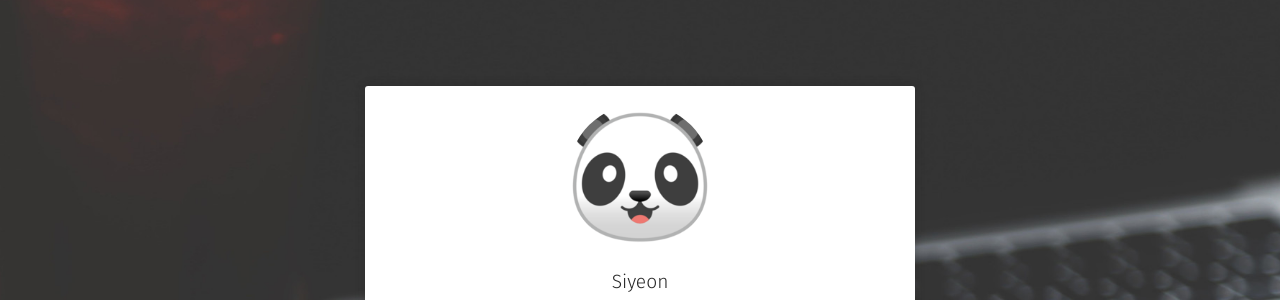
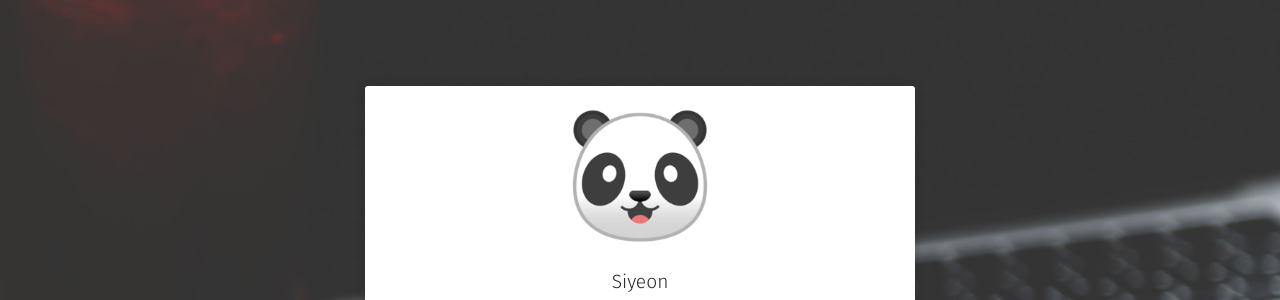
Before and after one commit to siyeons/siyeons.github.io, a Jekyll site: the page built from index.html, in a window 1280 px wide. Shown: the part 128-428 px from the top of the page. Built offline with Jekyll 4.4.1, drawn with Linux system fonts in a browser that asks for light colours; some web fonts are replaced.

Commit message:
Update elements.scss

```diff
--- a/_sass/elements.scss
+++ b/_sass/elements.scss
@@ -118,7 +118,7 @@ img {
     image-rendering: optimizeQuality;
 }
 .img-circle {
-	border-radius: 50%;
+	// border-radius: 30%;
 	border: 3px solid $white;
 	height: 150px;
 	width: 150px;
```
